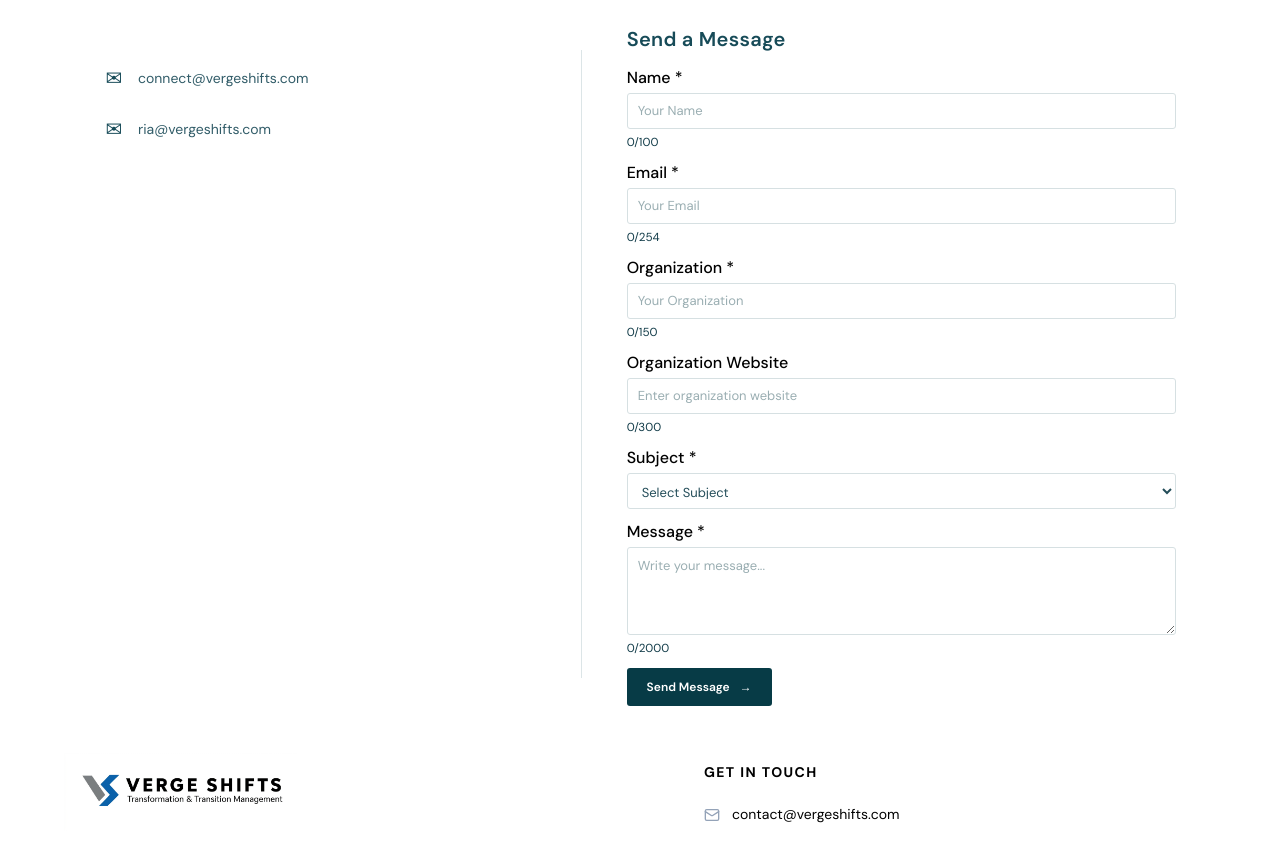
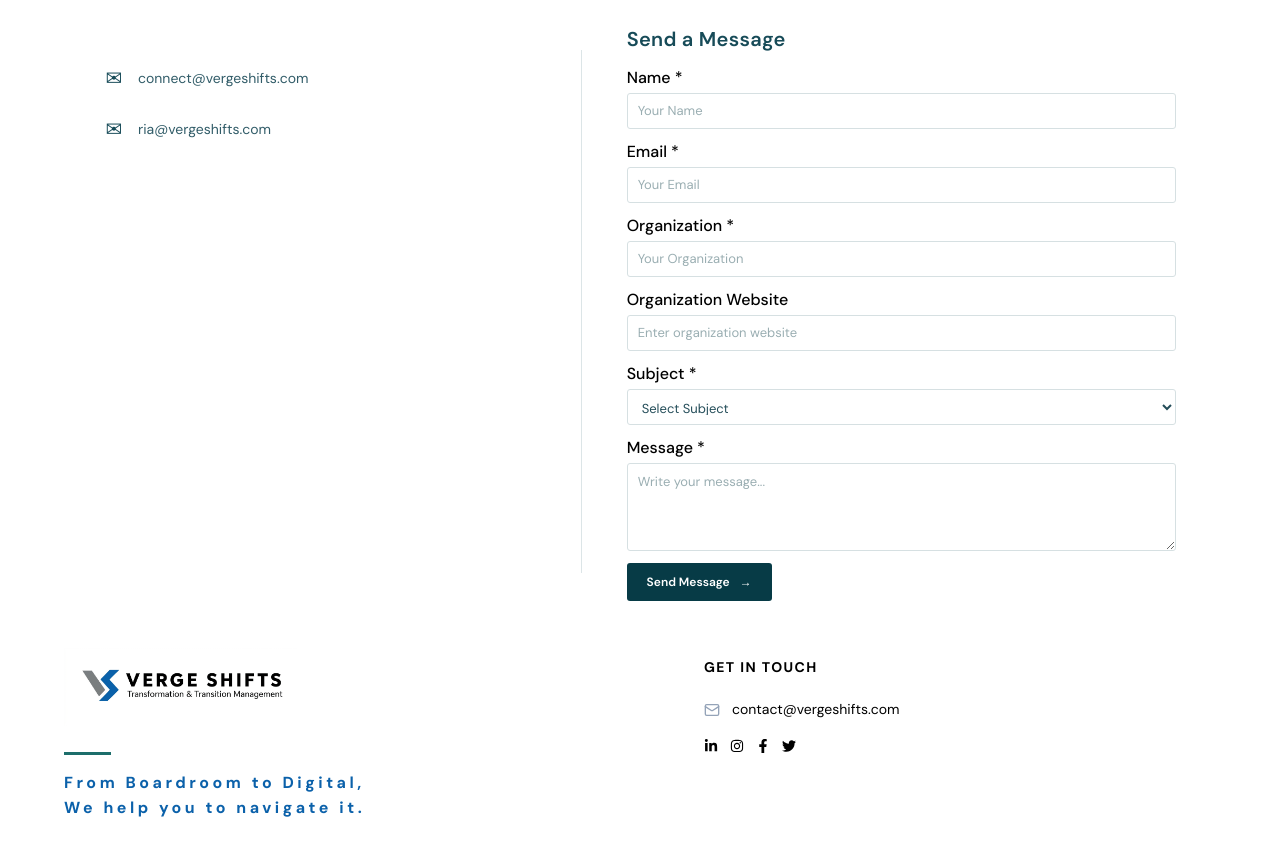
Before and after one commit to Kartikpatel231/VERGE-SHIFTS-WEBSITE, a React (Vite) app: page /contact in a window 1280 px wide. Shown: the part 340-1182 px from the top of the page. Built offline with nearby package versions, Linux system fonts and the light colour scheme.

Commit message:
Update Contact.jsx

```diff
--- a/src/Contact.jsx
+++ b/src/Contact.jsx
@@ -1,4 +1,3 @@
-
 import React, { useState } from "react";
 import { Link } from "react-router-dom";
 import Header from "./Header";
@@ -37,7 +36,6 @@ const Contact = () => {
 
   const handleChange = (e) => {
     const { name, value } = e.target;
-
     const maxLength = MAX_LENGTHS[name];
 
     if (maxLength && value.length > maxLength) {
@@ -87,9 +85,10 @@ const Contact = () => {
     // Validate maximum character lengths.
     for (const [field, maxLength] of Object.entries(MAX_LENGTHS)) {
       if (cleanedData[field].length > maxLength) {
-        const fieldName = {
-          organizationWebsite: "Organization Website",
-        }[field] || field.charAt(0).toUpperCase() + field.slice(1);
+        const fieldName =
+          field === "organizationWebsite"
+            ? "Organization Website"
+            : field.charAt(0).toUpperCase() + field.slice(1);
 
         setSubmitStatus("error");
         setStatusMessage(
@@ -108,14 +107,14 @@ const Contact = () => {
       return;
     }
 
-    // Only accept predefined subjects.
+    // Accept only predefined subjects.
     if (!ALLOWED_SUBJECTS.includes(cleanedData.subject)) {
       setSubmitStatus("error");
       setStatusMessage("Please select a valid subject.");
       return;
     }
 
-    // Limit total request payload to 12 KB.
+    // Limit the total JSON request payload to 12 KB.
     const requestBody = JSON.stringify(cleanedData);
     const payloadSize = new Blob([requestBody]).size;
 
@@ -204,10 +203,15 @@ const Contact = () => {
           <div className="contact-form-wrapper">
             <h2>Send a Message</h2>
 
-            <form onSubmit={handleSubmit} className="contact-form">
+            <form
+              onSubmit={handleSubmit}
+              className="contact-form"
+            >
               {/* Name */}
               <div className="contact-field">
-                <label htmlFor="contact-name">Name *</label>
+                <label htmlFor="contact-name">
+                  Name *
+                </label>
 
                 <input
                   type="text"
@@ -220,15 +224,13 @@ const Contact = () => {
                   autoComplete="name"
                   required
                 />
-
-                <small>
-                  {formData.name.length}/{MAX_LENGTHS.name}
-                </small>
               </div>
 
               {/* Email */}
               <div className="contact-field">
-                <label htmlFor="contact-email">Email *</label>
+                <label htmlFor="contact-email">
+                  Email *
+                </label>
 
                 <input
                   type="email"
@@ -241,10 +243,6 @@ const Contact = () => {
                   autoComplete="email"
                   required
                 />
-
-                <small>
-                  {formData.email.length}/{MAX_LENGTHS.email}
-                </small>
               </div>
 
               {/* Organization */}
@@ -263,13 +261,9 @@ const Contact = () => {
                   maxLength={MAX_LENGTHS.organization}
                   required
                 />
-
-                <small>
-                  {formData.organization.length}/{MAX_LENGTHS.organization}
-                </small>
               </div>
 
-              {/* Organization Website: any text is allowed */}
+              {/* Organization Website: accepts any text */}
               <div className="contact-field">
                 <label htmlFor="contact-organizationWebsite">
                   Organization Website
@@ -284,16 +278,13 @@ const Contact = () => {
                   placeholder="Enter organization website"
                   maxLength={MAX_LENGTHS.organizationWebsite}
                 />
-
-                <small>
-                  {formData.organizationWebsite.length}/
-                  {MAX_LENGTHS.organizationWebsite}
-                </small>
               </div>
 
               {/* Subject */}
               <div className="contact-field">
-                <label htmlFor="contact-subject">Subject *</label>
+                <label htmlFor="contact-subject">
+                  Subject *
+                </label>
 
                 <select
                   id="contact-subject"
@@ -316,7 +307,9 @@ const Contact = () => {
 
               {/* Message */}
               <div className="contact-field">
-                <label htmlFor="contact-message">Message *</label>
+                <label htmlFor="contact-message">
+                  Message *
+                </label>
 
                 <textarea
                   id="contact-message"
@@ -328,10 +321,6 @@ const Contact = () => {
                   maxLength={MAX_LENGTHS.message}
                   required
                 />
-
-                <small>
-                  {formData.message.length}/{MAX_LENGTHS.message}
-                </small>
               </div>
 
               {/* Submit */}
@@ -345,13 +334,14 @@ const Contact = () => {
                 {!isSubmitting && <span>→</span>}
               </button>
 
-              {/* Submission status */}
+              {/* Success message */}
               {submitStatus === "success" && (
                 <p className="form-success" role="status">
                   {statusMessage}
                 </p>
               )}
 
+              {/* Error message */}
               {submitStatus === "error" && (
                 <p className="form-error" role="alert">
                   {statusMessage}
```
